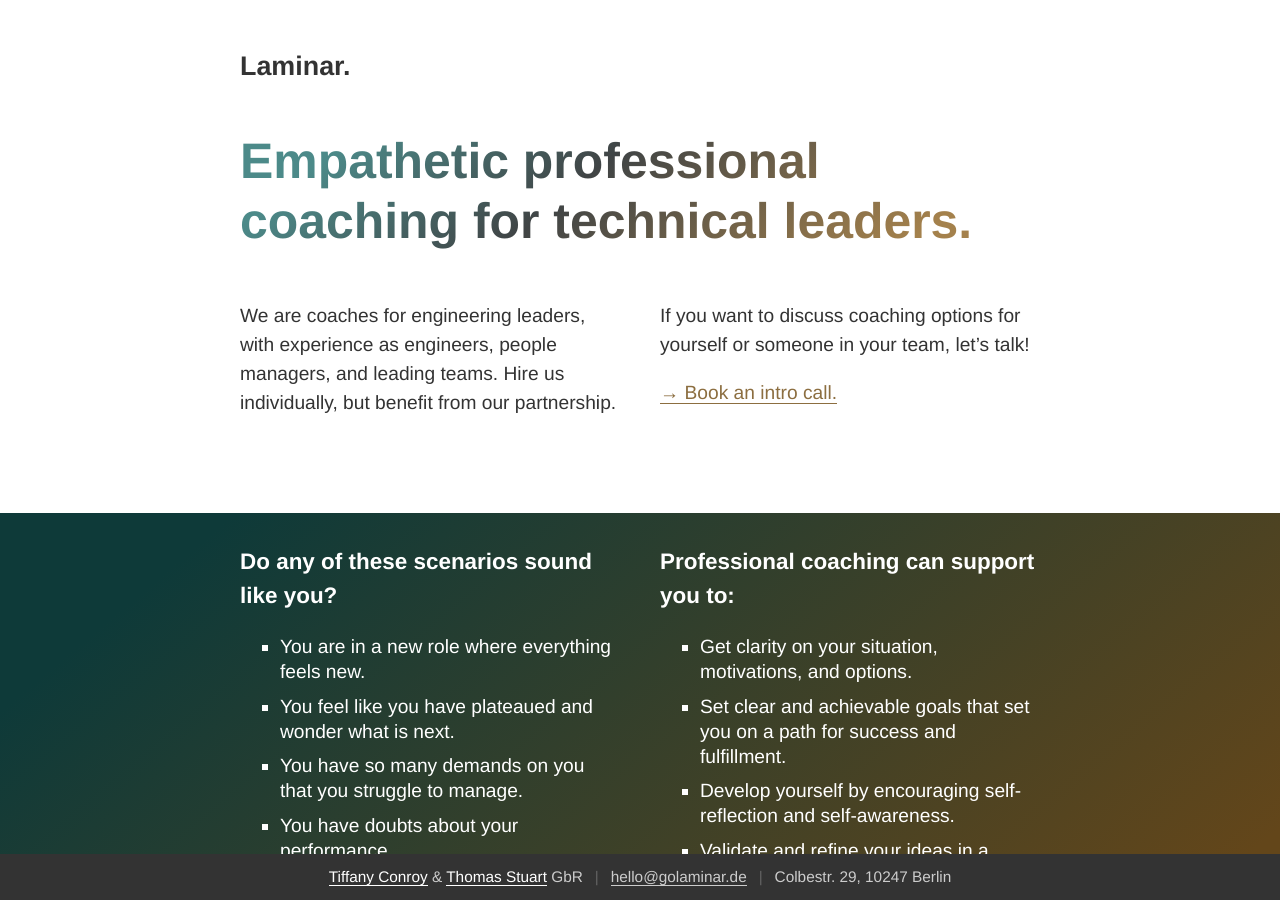
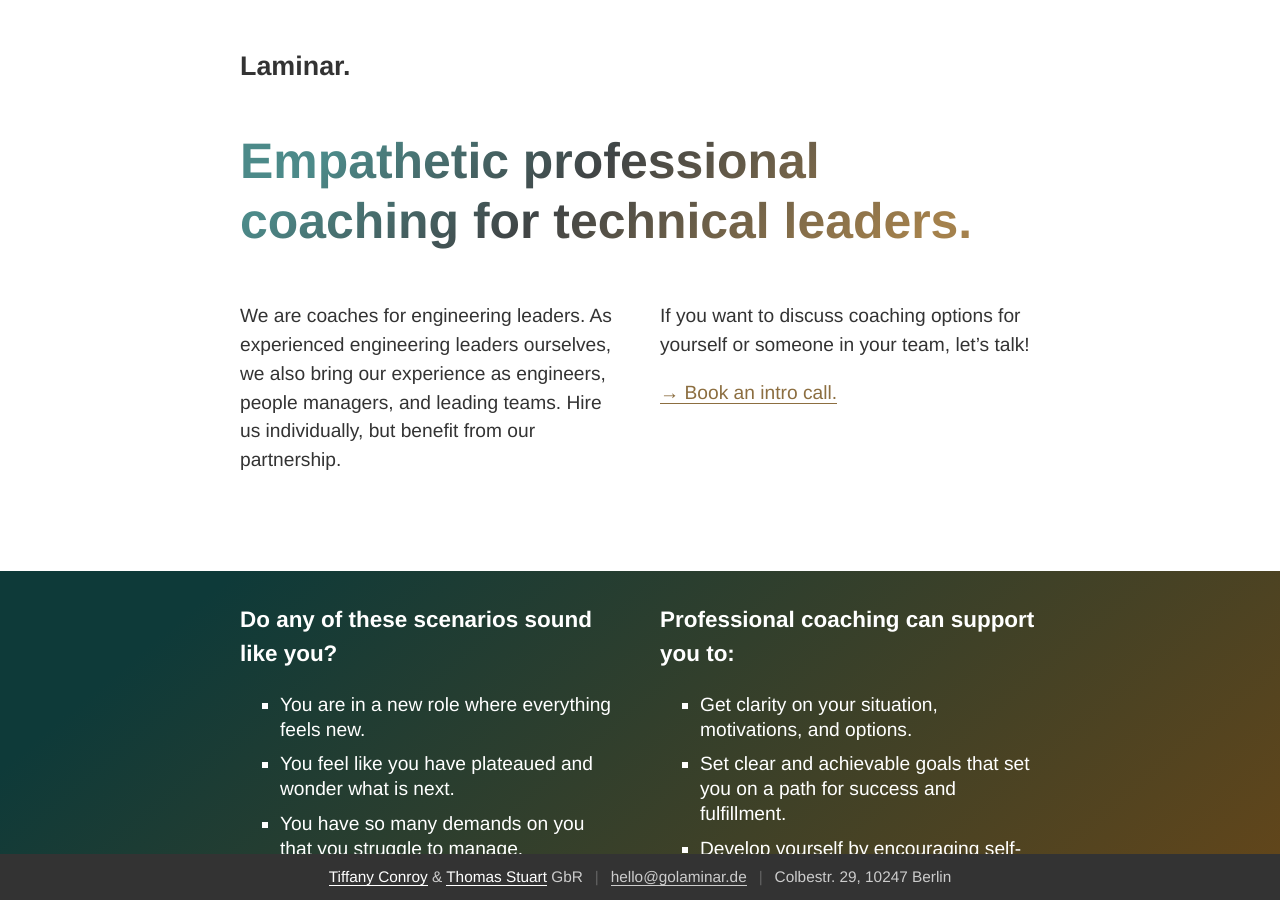
Before and after one commit to golaminar/golaminar.github.io, a Jekyll site: the page built from coaching/index.html, in a window 1280 px wide and 900 px high. Built offline with Jekyll 4.4.1, drawn with Linux system fonts in a browser that asks for light colours.

Commit message:
Make the description more clear

```diff
--- a/coaching/index.html
+++ b/coaching/index.html
@@ -1,6 +1,6 @@
 ---
 title: Empathetic professional coaching for technical leaders.
-description: We are coaches for engineering leaders, with experience as engineers, people managers, and leading teams. Hire us individually, but benefit from our partnership.
+description: We are coaches for engineering leaders. As experienced engineering leaders ourselves, we also bring our experience as engineers, people managers, and leading teams. Hire us individually, but benefit from our partnership.
 ---
 <!DOCTYPE html>
 <html lang="en">
```
